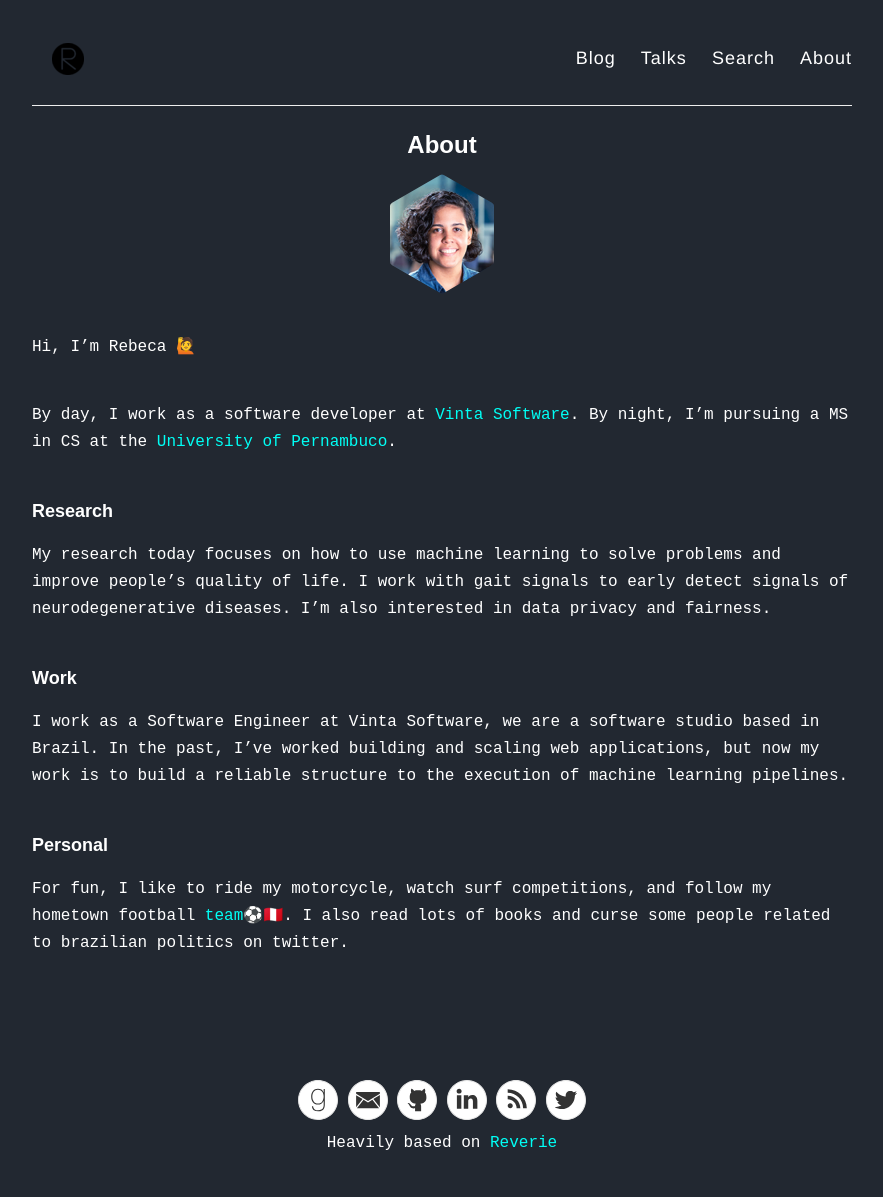
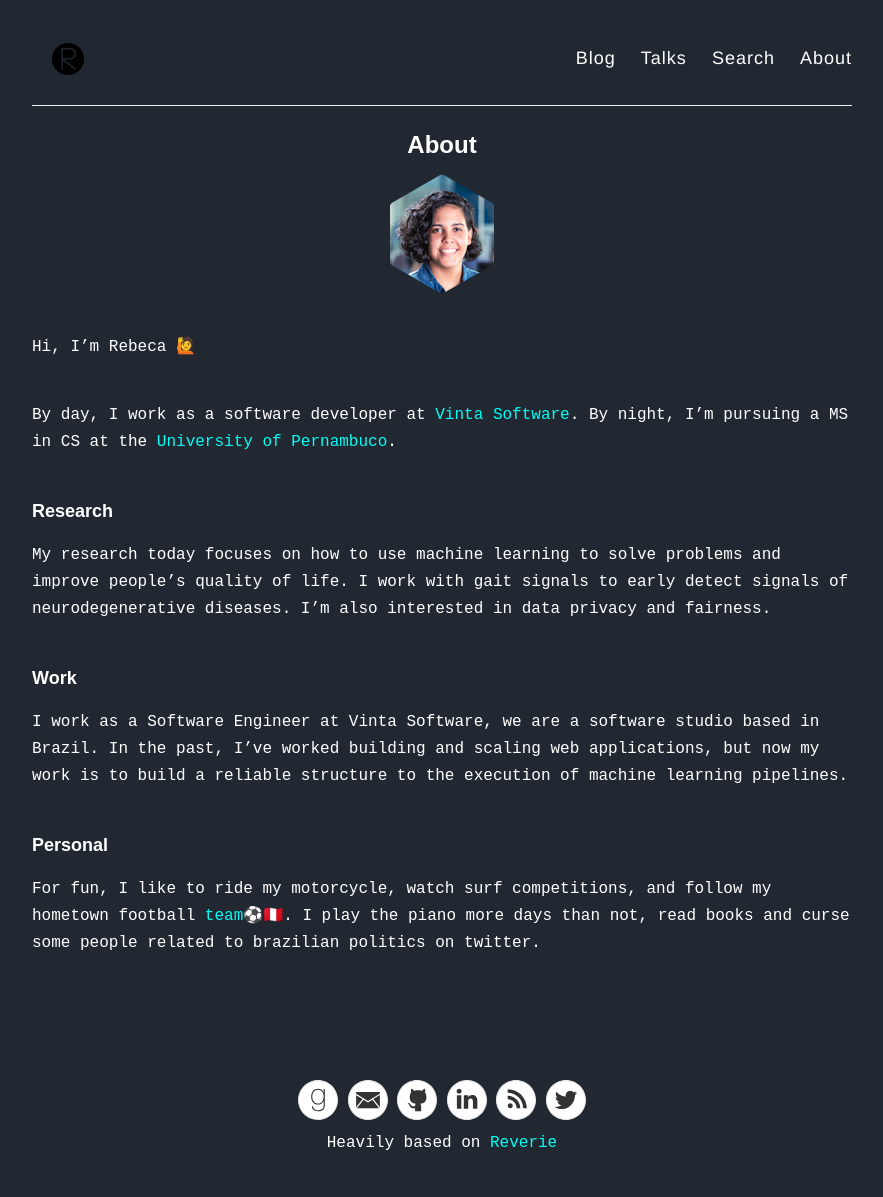
Before and after one commit to rsarai/-rsarai.github.io, a Jekyll site: the page built from _pages/about.md, in a window 1280 px wide. Shown: the whole page, without its empty margins (198-1081 px from the left). Built offline with Jekyll 4.4.1, drawn with Linux system fonts in a browser that asks for light colours.

Commit message:
Adds post about book: Flores para Algernon and small updates

```diff
--- a/_pages/about.md
+++ b/_pages/about.md
@@ -18,4 +18,4 @@
 I work as a Software Engineer at Vinta Software, we are a software studio based in Brazil. In the past, I've worked building and scaling web applications, but now my work is to build a reliable structure to the execution of machine learning pipelines.
 
 ### Personal
-For fun, I like to ride my motorcycle, watch surf competitions, and follow my hometown football [team](https://www.instagram.com/nauticope/)⚽🇵🇪. I also read lots of books and curse some people related to brazilian politics on twitter.
+For fun, I like to ride my motorcycle, watch surf competitions, and follow my hometown football [team](https://www.instagram.com/nauticope/)⚽🇵🇪. I play the piano more days than not, read books and curse some people related to brazilian politics on twitter.
--- a/assets/style.scss
+++ b/assets/style.scss
@@ -385,8 +385,8 @@
     padding: 0.5em 1em;
     color: #282a36;
     font-size: 16px;
-    font-family: Rokkitt, 'Courier New', Courier, monospace;
-    background-color: #939493;
+    font-family: 'Courier New', Courier, monospace;
+    background-color: white;
 
     p {
       margin: unset;
@@ -408,7 +408,7 @@
   }
 
   .read-more {
-    font-size: 15px;
+    font-size: 9px;
     text-decoration: underline;
     letter-spacing: 2px;
     font-weight: bold;
@@ -479,6 +479,10 @@
   font-kerning: auto;
   font-feature-settings: "kern","liga","dlig","hlig","cswh";
   line-height: 1.2;
+}
+
+.jupyter {
+  background-color: white;
 }
 
 .author_title{
```
Also changed, not shown: _pages/quotes.md (added, +13 -0 lines), _posts/2020-06-28-a-praca-do-diamante.md (+2 -1 lines), _posts/2020-08-07-flores-para-algernon.md (added, +58 -0 lines), images/2020-08-07-flores-para-algernon/20200907_092917-min.jpg (added).
